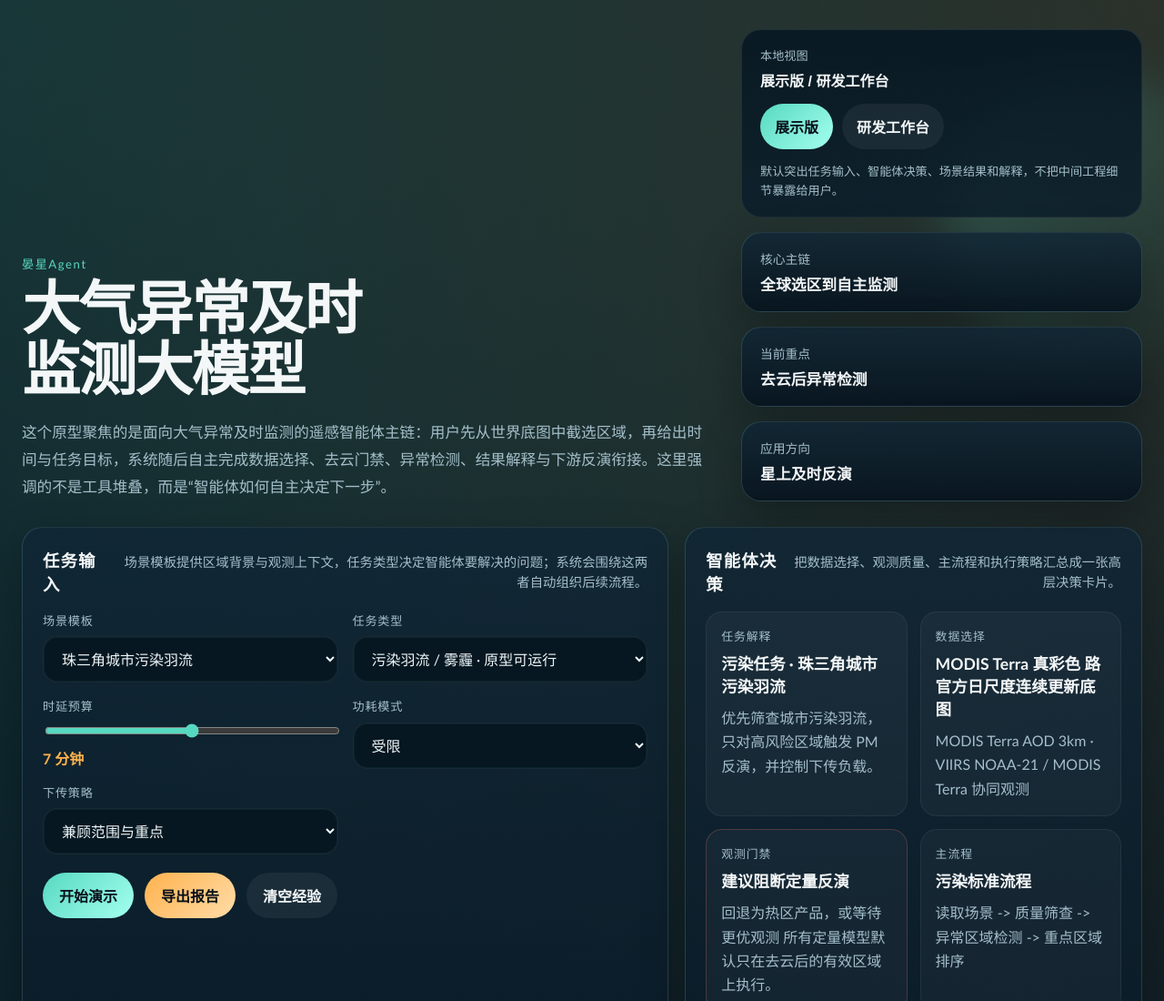
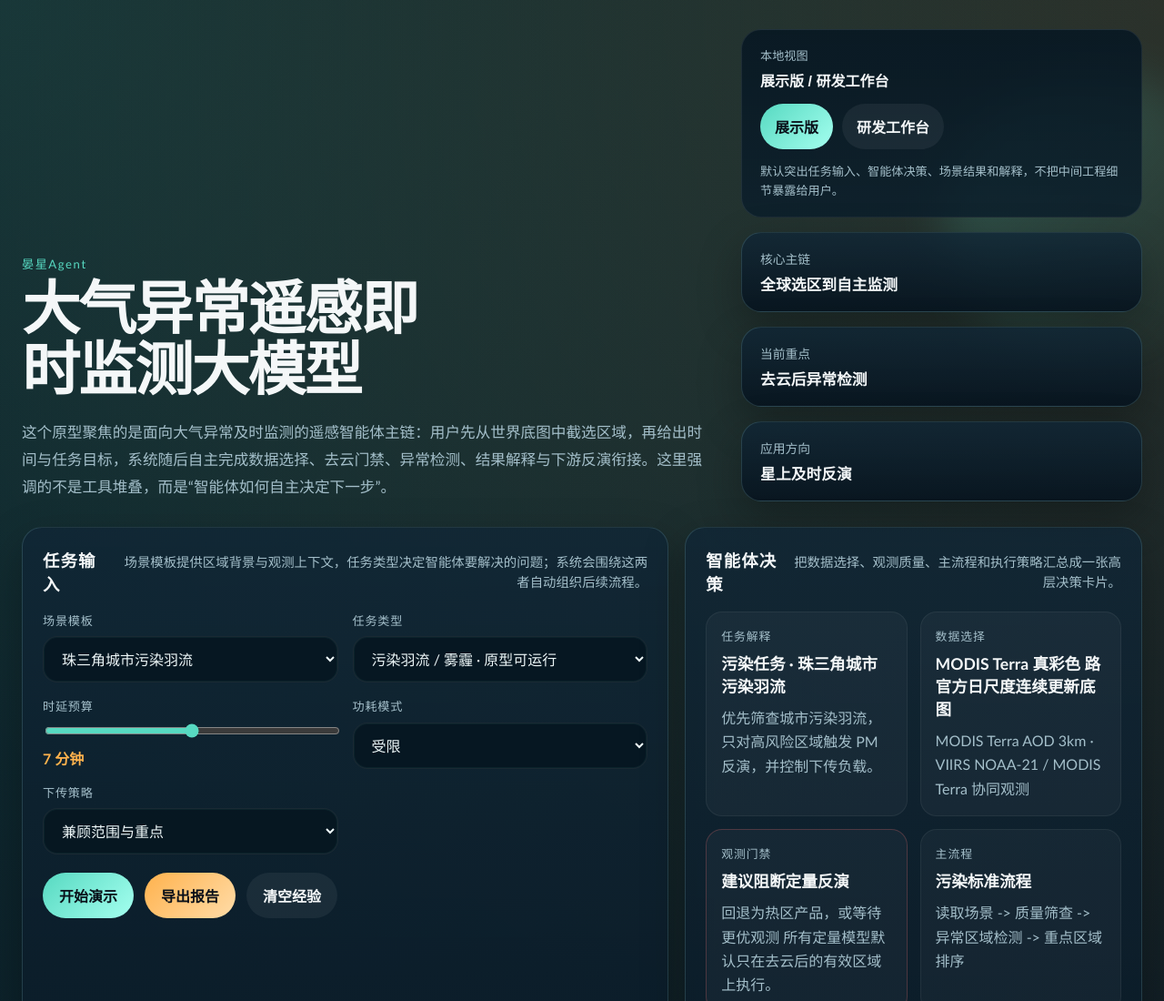
Before and after one commit to a1016669075/yanxing-agent-demo, a website: page index.html in a window 1280 px wide. Shown: the top 1100 px of the page at 91% size. Drawn offline with Linux system fonts and the light colour scheme; no server answers.

Commit message:
chore: rename showcase title

```diff
--- a/index.html
+++ b/index.html
@@ -3,7 +3,7 @@
   <head>
     <meta charset="UTF-8" />
     <meta name="viewport" content="width=device-width, initial-scale=1.0" />
-    <title>大气异常及时监测大模型</title>
+    <title>大气异常遥感即时监测大模型</title>
     <link rel="stylesheet" href="./styles.css" />
   </head>
   <body data-surface-mode="showcase">
@@ -14,7 +14,7 @@
       <header class="hero">
         <div class="hero-copy">
           <p class="eyebrow">晏星Agent</p>
-          <h1>大气异常及时监测大模型</h1>
+          <h1>大气异常遥感即时监测大模型</h1>
           <p class="hero-text">
             这个原型聚焦的是面向大气异常及时监测的遥感智能体主链：用户先从世界底图中截选区域，再给出时间与任务目标，系统随后自主完成数据选择、去云门禁、异常检测、结果解释与下游反演衔接。这里强调的不是工具堆叠，而是“智能体如何自主决定下一步”。
           </p>
```
